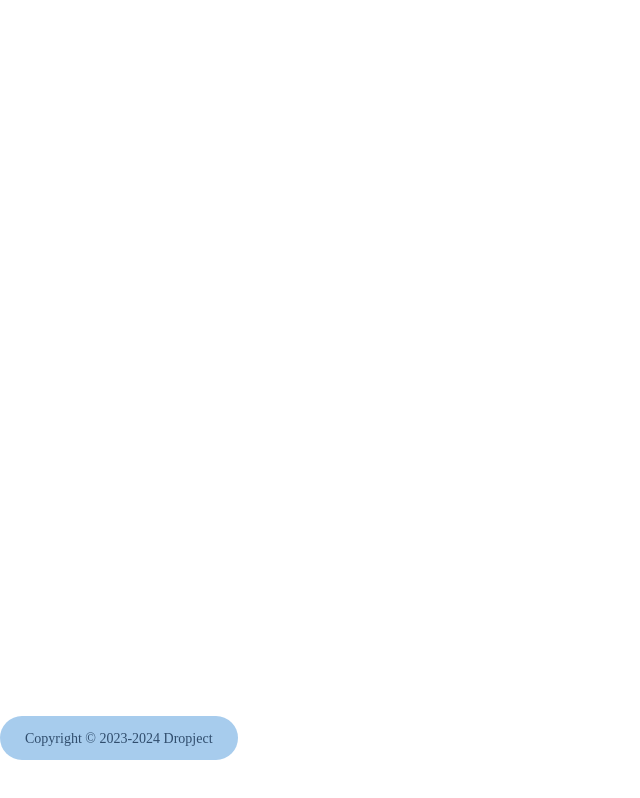
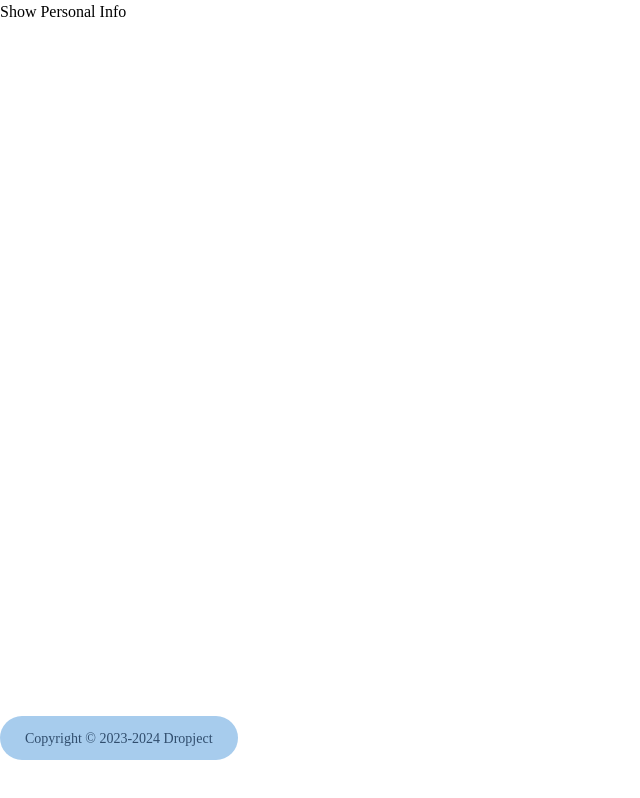
Before and after one commit to BLIZERTO/Projet_Cloud, a React (Create React App) app in the folder frontend/: page /archives in a window 1280 px wide. Shown: the whole page, without its empty margins (0-640 px from the left). Built offline with nearby package versions, Linux system fonts and the light colour scheme; no server answers.

Commit message:
testing axios personal data

```diff
--- a/frontend/src/components/UserSSH.tsx
+++ b/frontend/src/components/UserSSH.tsx
@@ -1,12 +1,14 @@
 // @ts-ignore
-import React, { useState } from "react";
+import React, { useState, useEffect } from "react";
+// @ts-ignore
+import axios from "axios";
 
-interface UserSSH {
+interface PersonalInfoProps {
 	username: string;
 	sshpassword: string;
 }
 
-const UserSSH: React.FC<UserSSH> = ({ username, sshpassword }) => {
+const PersonalInfo: React.FC<PersonalInfoProps> = ({ username, sshpassword }) => {
 	return (
 		<div>
 			<p>Username: {username}</p>
@@ -15,21 +17,32 @@ const UserSSH: React.FC<UserSSH> = ({ username, sshpassword }) => {
 	);
 };
 
-const CollapsibleUserSSH: React.FC<UserSSH> = (props : any) => {
+const CollapsiblePersonalInfo: React.FC = () => {
 	const [isCollapsed, setIsCollapsed] = useState<boolean>(true);
+	const [personalInfo, setPersonalInfo] = useState<PersonalInfoProps>({
+		username: "",
+		sshpassword: "",
+	});
 
 	const handleButtonClick = () => {
 		setIsCollapsed(!isCollapsed);
 	};
 
+	useEffect(() => {
+		axios.get("http://localhost:4000/api/getallvolumesbyid").then((response) => {
+			setPersonalInfo(response.data);
+			console.log(response.data)
+		});
+	}, []);
+
 	return (
 		<div>
 			<button onClick={handleButtonClick}>
-        {isCollapsed ? "show" : "hide"} Personal Info
+				{isCollapsed ? "Show" : "Hide"} Personal Info
 			</button>
-      {!isCollapsed && <UserSSH {...props} />}
+			{!isCollapsed && <PersonalInfo {...personalInfo} />}
 		</div>
 	);
 };
 
-export default CollapsibleUserSSH;
+export default CollapsiblePersonalInfo;
--- a/frontend/src/pages/Archives.tsx
+++ b/frontend/src/pages/Archives.tsx
@@ -1,16 +1,26 @@
 // @ts-ignore
-import React from 'react';
+import React, { useState, useEffect } from 'react';
 // @ts-ignore
 import Footer from "../components/Footer";
 // @ts-ignore
-import CollapsibleUserSSH from '../components/UserSSH';
+import CollapsiblePersonalInfo from '../components/UserSSH';
+//@ts-ignore
+import axios from 'axios';
+
 
 
 const Archives = () => {
+
+
     return (
         <div>
-            {/* <CollapsibleUserSSH></CollapsibleUserSSH> */}
-            <Footer></Footer>
+            <CollapsiblePersonalInfo  />
+            {/* {personalInfo ? (
+                <CollapsiblePersonalInfo  />
+            ) : (
+                <p>Loading personal information...</p>
+            )} */}
+            <Footer />
         </div>
     );
 };
```
Lines whose indentation alone changed are shown as unchanged.
